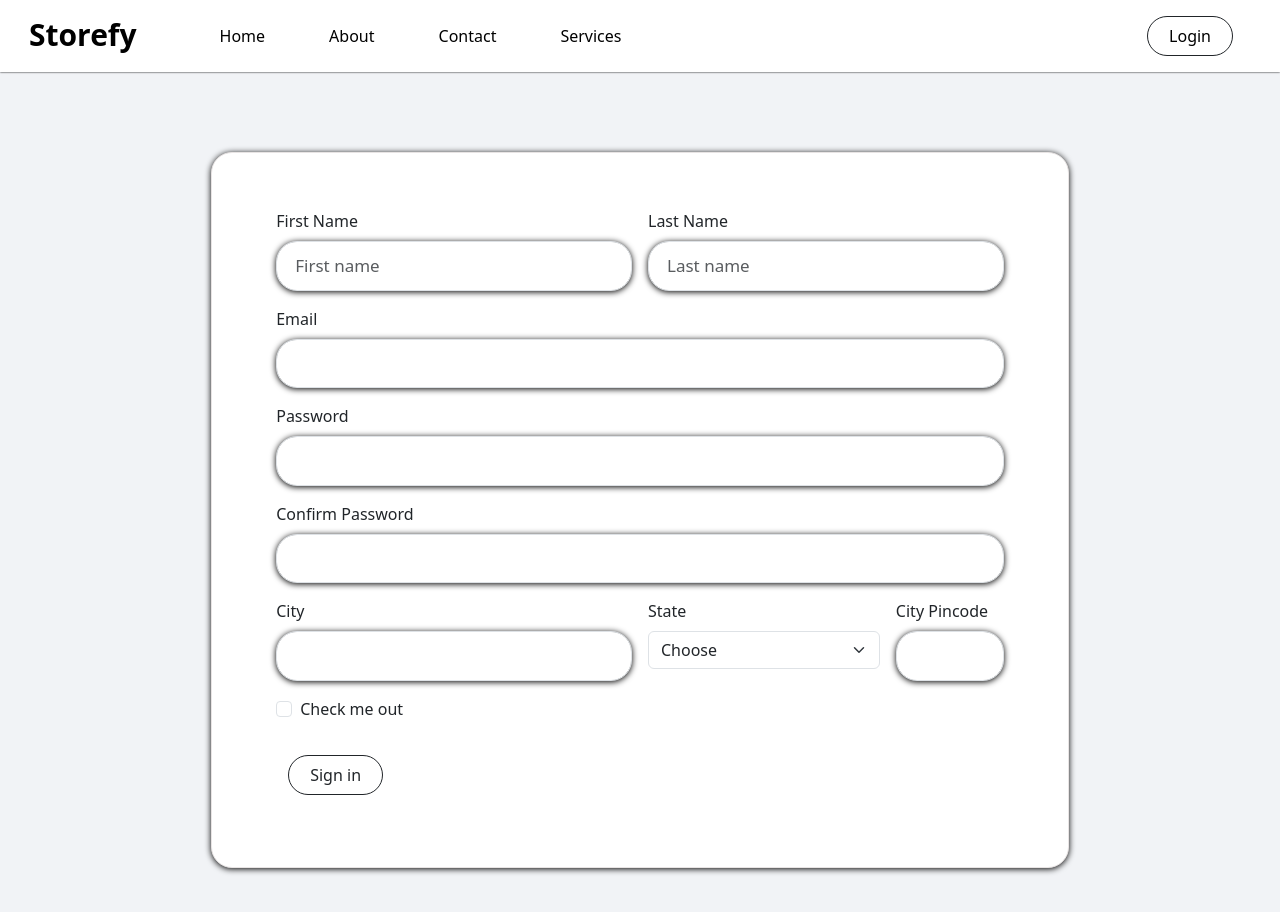
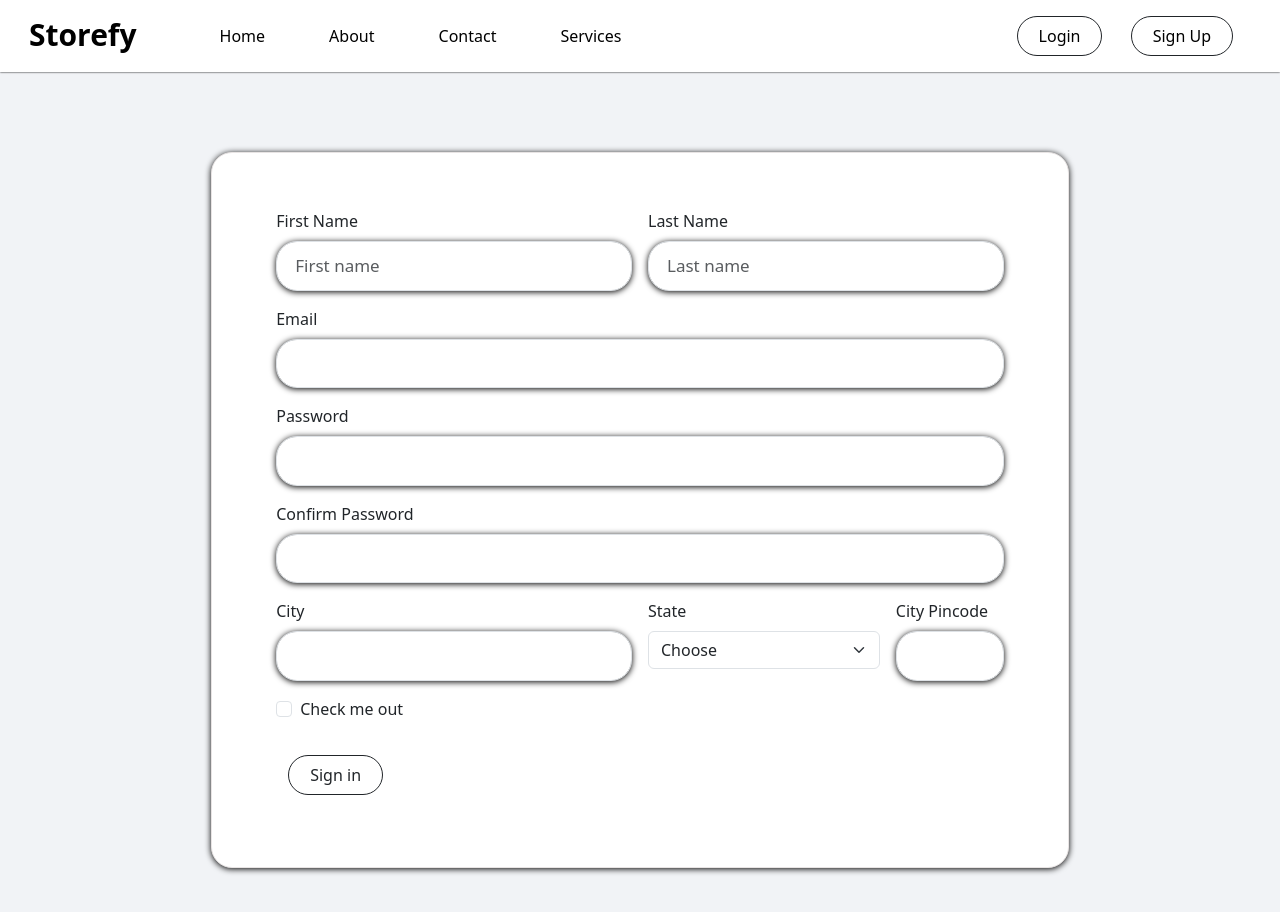
Before and after one commit to Wizard298/E-Commerce, a plain HTML site: page signup.html in a window 1280 px wide. Drawn offline with nearby package versions, Linux system fonts and the light colour scheme.

Commit message:
Update signup.html

```diff
--- a/signup.html
+++ b/signup.html
@@ -50,8 +50,8 @@
                 <button type="button" class="btn btn-outline-dark btn1" id="view">View</button>
                 <button type="button" class="btn btn-outline-dark btn2"><a class="access"
                         href="login.html">Login</a></button>
-                <!-- <button type="button" class="btn btn-outline-dark btn3"><a class="access" href="signup.html">Sign
-                        Up</a></button> -->
+                <button type="button" class="btn btn-outline-dark btn3"><a class="access" href="signup.html">Sign
+                        Up</a></button>
             </div>
         </div>
     </header>
```
